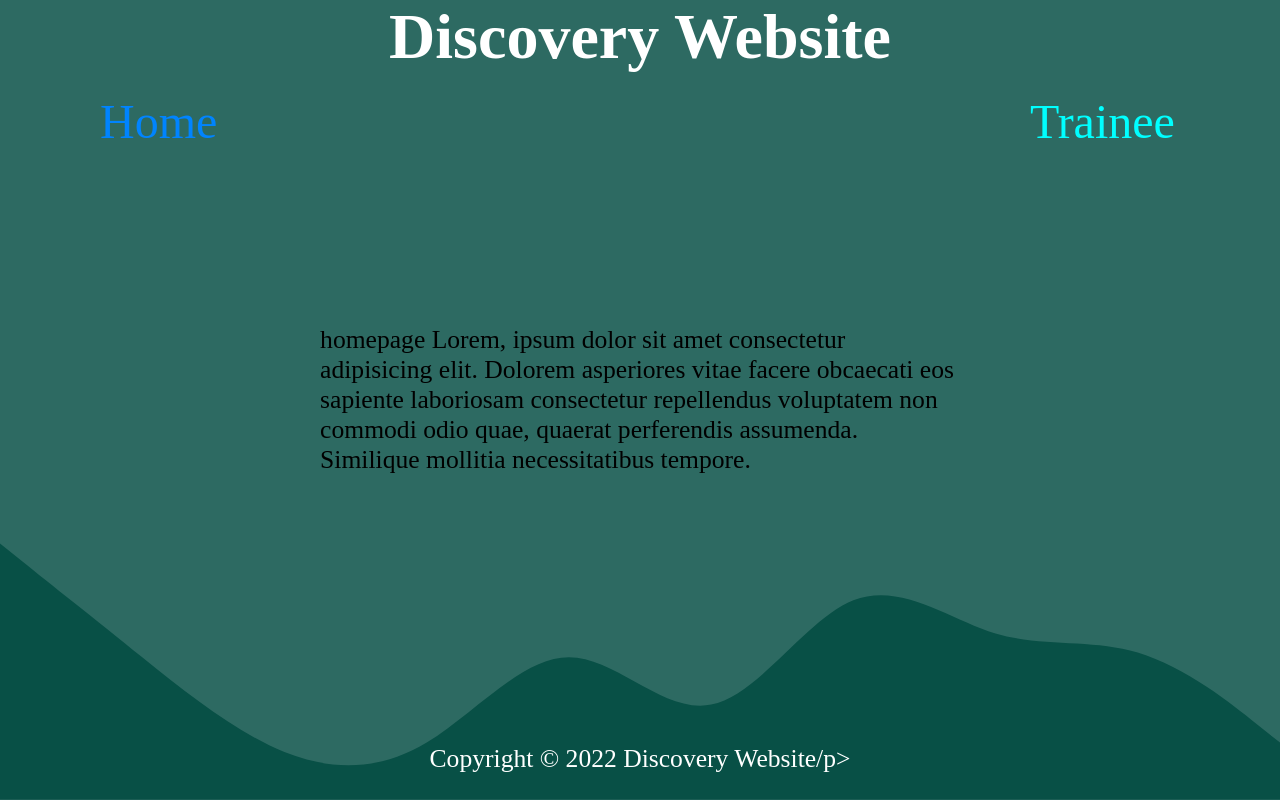
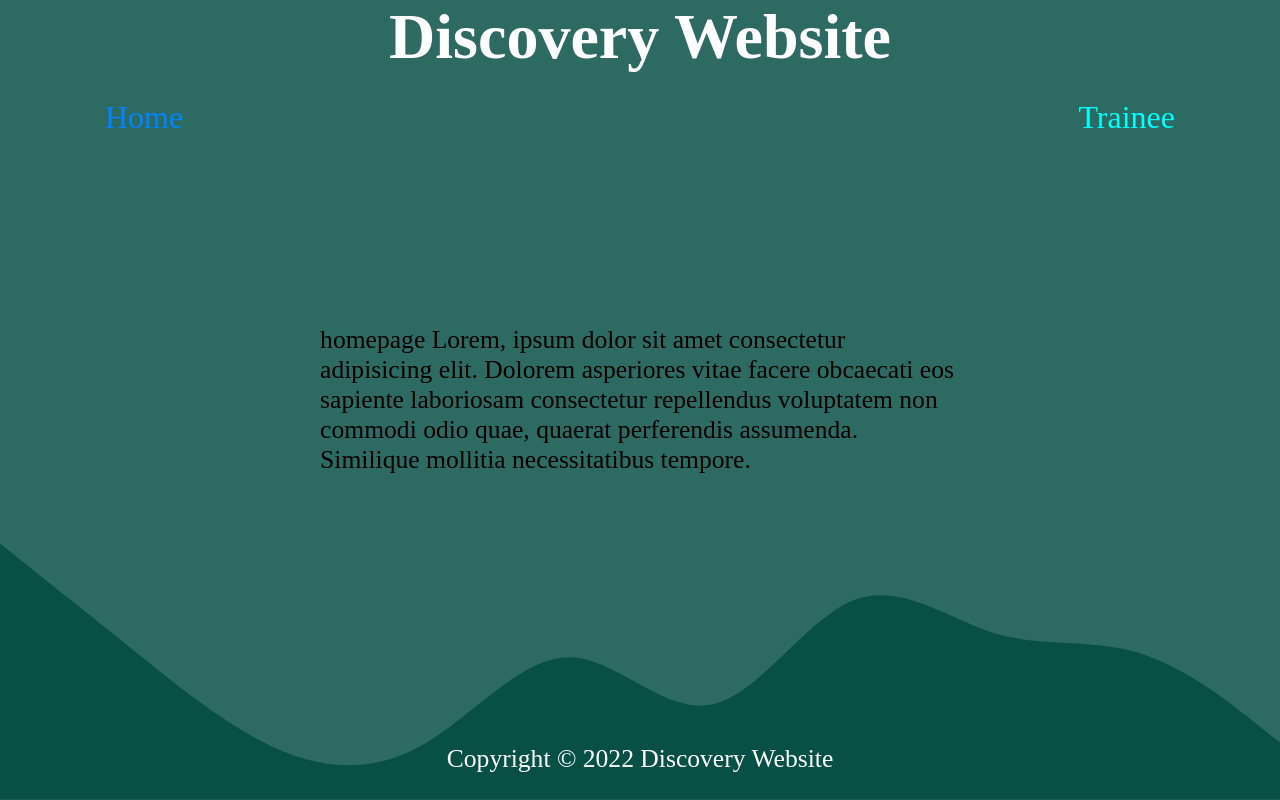
Before and after one commit to 438566/Web-task---Session-7, a plain HTML site: page Home.html in a window 1280 px wide. Drawn offline with Linux system fonts and the light colour scheme.

Commit message:
Added detailed design
I made the design more detailed.

```diff
--- a/Home.css
+++ b/Home.css
@@ -45,20 +45,21 @@ header {
 }
 
 a {
-    font-size: 3rem;
+    font-size: calc(var(--screen-width) / 40);
     background-color: transparent;
     color: white;
     text-decoration: none;
     z-index: 1;
+    user-select: none;
 }
 
 a:nth-child(1){
     color: rgb(0, 132, 255);
     transition: 0.5s;
-    width: 120px;
-    height: 50px;
+    width: fit-content;
+    height: fit-content;
     user-select: none;
-
+    padding: 5px;
 }
 
 a:nth-child(1):hover{
@@ -70,8 +71,9 @@ a:nth-child(1):hover{
 a:nth-child(2){
     color: aqua;
     transition: 0.5s;
-    width: 150px;
-    height: 50px;
+    width: fit-content;
+    height: fit-content;
+    padding: 5px;
 }
 
 a:nth-child(2):hover{
@@ -106,6 +108,7 @@ footer {
     align-items: flex-end;
     position: absolute;
     bottom: calc(var(--screen-width) / 50);
+    user-select: none;
 }
 
 .footer {
@@ -120,10 +123,3 @@ footer {
     bottom: calc(var(--screen-width) / 5000);
     z-index: -1;
 }
-/* Media query */
-
-@media screen and (max-width: 1440px){
-    .title{
-        font-size: 2rem;
-    }
-}
--- a/Home.html
+++ b/Home.html
@@ -21,7 +21,7 @@
     </main>
 
     <footer>
-        <p class="footer">Copyright &copy; 2022 Discovery Website/p>
+        <p class="footer">Copyright &copy; 2022 Discovery Website</p>
     </footer>
 <svg class="svg1" xmlns="http://www.w3.org/2000/svg" viewBox="0 0 1440 320"><path class="wave" fill="rgba(0, 75, 65, 0.822)" fill-opacity="1" d="M0,32L26.7,53.3C53.3,75,107,117,160,160C213.3,203,267,245,320,266.7C373.3,288,427,288,480,256C533.3,224,587,160,640,160C693.3,160,747,224,800,213.3C853.3,203,907,117,960,96C1013.3,75,1067,117,1120,133.3C1173.3,149,1227,139,1280,154.7C1333.3,171,1387,213,1413,234.7L1440,256L1440,320L1413.3,320C1386.7,320,1333,320,1280,320C1226.7,320,1173,320,1120,320C1066.7,320,1013,320,960,320C906.7,320,853,320,800,320C746.7,320,693,320,640,320C586.7,320,533,320,480,320C426.7,320,373,320,320,320C266.7,320,213,320,160,320C106.7,320,53,320,27,320L0,320Z"></path></svg>
 </body>
--- a/Trainee.css
+++ b/Trainee.css
@@ -45,37 +45,39 @@ header {
 }
 
 a {
-    font-size: 3rem;
+    font-size: calc(var(--screen-width) / 40);
     background-color: transparent;
     color: white;
     text-decoration: none;
     z-index: 1;
+    user-select: none;
 }
 
 a:nth-child(1){
-    color: rgb(0, 132, 255);
+    color: aqua;
     transition: 0.5s;
-    width: 120px;
-    height: 50px;
+    width: fit-content;
+    height: fit-content;
     user-select: none;
-
+    padding: 5px;
 }
 
 a:nth-child(1):hover{
-    background-color: rgb(0, 132, 255);
+    background-color: aqua;
     color: black;
     border-radius: 15px;
 }
 
 a:nth-child(2){
-    color: aqua;
+    color: rgb(0, 132, 255);
     transition: 0.5s;
-    width: 150px;
-    height: 50px;
+    width: fit-content;
+    height: fit-content;
+    padding: 5px;
 }
 
 a:nth-child(2):hover{
-    background-color: aqua;
+    background-color: rgb(0, 132, 255);
     color: black;
     border-radius: 15px;
 }
@@ -106,6 +108,7 @@ footer {
     align-items: flex-end;
     position: absolute;
     bottom: calc(var(--screen-width) / 50);
+    user-select: none;
 }
 
 .footer {
@@ -120,10 +123,3 @@ footer {
     bottom: calc(var(--screen-width) / 5000);
     z-index: -1;
 }
-/* Media query */
-
-@media screen and (max-width: 1440px){
-    .title{
-        font-size: 2rem;
-    }
-}
```
Also changed, not shown: Trainee.html (+1 -1 lines).
